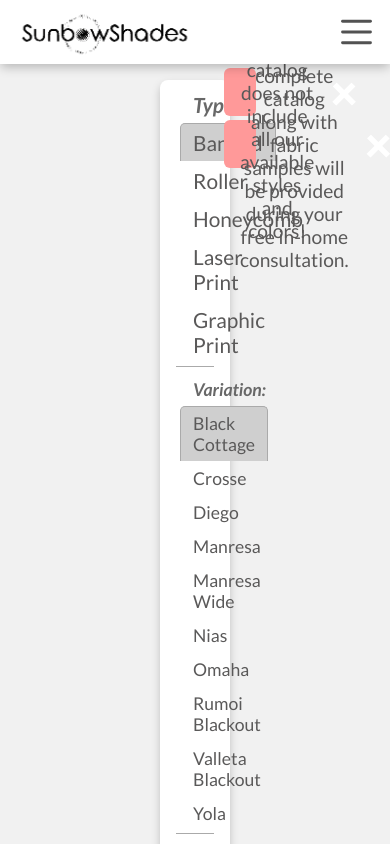
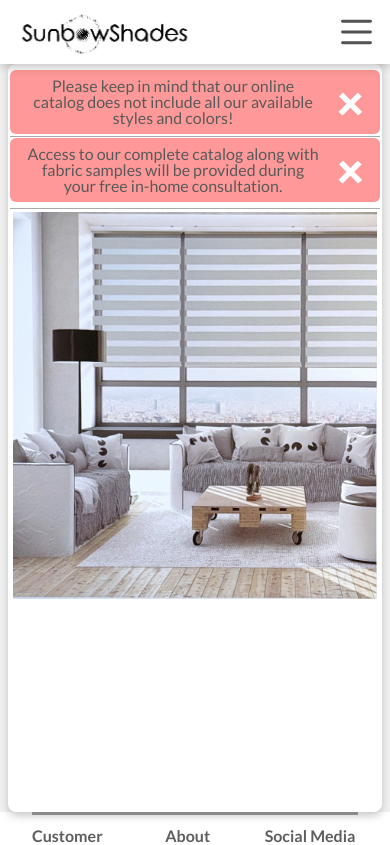
Before and after one commit to stevenchung213/sunbowshades, a React app: page /catalog in a window 390 px wide. Shown: the top 845 px of the page. Built offline with nearby package versions, Linux system fonts and the light colour scheme.

Commit message:
modify responsive styling for various comps

```diff
--- a/src/about/About.jsx
+++ b/src/about/About.jsx
@@ -11,7 +11,7 @@ const About = () => {
         As a new company, we are committed to delivering luxury-quality designs that elevate your spaces while staying budget-friendly.
       </div>
       <div>
-        Our rigorous testing in reputable labs ensures our products meet the highest standards for UV protection, reduced dust particles, and deodorization—making them both safe, clean and stylish.
+        Our rigorous testing in reputable labs ensures our fabrics meet the highest standards for aspects such as dust reduction, deodorizing capabilities and, of course, UV protection—making them both safe and stylish.
       </div>
       <div>
         We pride ourselves on offering sophisticated solutions that blend elegance with affordability, helping you enhance your home without compromising on quality.
--- a/src/catalog/styles.css
+++ b/src/catalog/styles.css
@@ -1,11 +1,12 @@
 #catalog_container {
   display: flex;
   flex-direction: column;
-  padding: 0rem 10rem;
+  height: 100%;
+  padding: 1rem 10rem;
   justify-content: center;
   background-color: rgb(241, 241, 241);
-  padding-top: 1rem;
-  padding-bottom: 1rem;
+  width: 1;
+  min-height: 100%;
 }
 
 .alert_message_container {
@@ -15,7 +16,17 @@
 }
 
 .alert_message {
-  margin-top: 4px;
+  color: rgb(90, 89, 89);
+  font-size: 1.2rem;
+  text-align: center;
+  background-color: rgb(255, 153, 153);
+  height: 3rem;
+  margin: 0 14rem 0.2rem 14rem;
+  display: flex;
+  align-items: center;
+  justify-content: space-between;
+  padding: 1rem;
+  text-align: center;
   border-radius: 6px;
 }
 
@@ -23,7 +34,7 @@
   box-shadow: 0 4px 10px -1px rgba(0, 0, 0, 0.25);
   background-color: white;
   border-radius: 8px;
-  padding: 0 1rem;
+  padding: 1rem 2rem;
 }
 
 .react-tabs {
@@ -122,3 +133,76 @@
   width: 50%;
   padding: 1rem;
 }
+
+@media only screen and (max-width: 768px) {
+  #catalog_container {
+    display: flex;
+    flex-direction: column;
+    height: calc(100dvh - 6rem);
+    padding: 0 0.5rem;
+    justify-content: center;
+    background-color: rgb(241, 241, 241);
+    width: 1;
+    min-height: 100%;
+  }
+
+  .alert_message_container {
+    display: flex;
+    flex-direction: column;
+    z-index: 1;
+    padding-top: 4px;
+  }
+
+  .alert_message {
+    display: flex;
+    justify-content: space-between;
+    width: 95%;
+    margin: 2px auto;
+    border-radius: 6px;
+    line-height: 1rem;
+    padding: 2rem 1rem;
+    vertical-align: middle;
+    font-size: 1rem;
+  }
+
+  .main_tabs_container {
+    box-shadow: 0 4px 10px -1px rgba(0, 0, 0, 0.25);
+    background-color: white;
+    border-radius: 8px;
+    padding: 1rem 0.1rem;
+    min-height: 100%;
+    max-height: 100%;
+  }
+
+  .react-tabs__tab {
+    padding: 2px 6px;
+  }
+
+  .main_tab {
+    font-size: 1rem;
+    font-weight: 500;
+  }
+
+  .sub_tab {
+    font-size: 0.8rem;
+    font-weight: 400;
+  }
+
+  .tab_container {
+    display: flex;
+    flex-direction: column;
+    padding: 0.2rem;
+  }
+
+  .tab_image {
+    width: 100%;
+    min-width: 100%;
+    object-fit: cover;
+  }
+
+  .info_container {
+    width: 100%;
+    min-width: 100%;
+    padding: 1rem;
+  }
+}
--- a/src/contact/Contact.jsx
+++ b/src/contact/Contact.jsx
@@ -19,20 +19,25 @@ const Contact = () => {
   const locationRef = useRef();
   const contactPreferenceRef = useRef();
   const referralCodeRef = useRef();
+  const messageBoxRef = useRef();
   const [value, setValue] = useState('');
   const [loading, setLoading] = useState(false);
 
   const handleSubmit = async (e) => {
     e.preventDefault();
+
+    if (phoneRef.current.value[0] !== '(') return alert('please input a valid phone number');
+
     console.log(nameRef.current.value)
     console.log(emailRef.current.value)
     console.log(locationRef.current.value)
     console.log(phoneRef.current.value)
     console.log(contactPreferenceRef.current.value)
     console.log(referralCodeRef.current.value)
-    if (phoneRef.current.value[0] !== '(') return alert('please input a valid phone number');
+    console.log(messageBoxRef.current.value)
 
     return;
+
     const serviceId = process.env.EMAILJS_SERVICE_ID;
     const templateId = process.env.EMAILJS_TEMPLATE_KEY;
 
@@ -44,7 +49,8 @@ const Contact = () => {
         phone: phoneRef.current.value,
         location: locationRef.current.value,
         contactPreference: contactPreferenceRef.current.value,
-        referralCode: referralCodeRef.current.value
+        referralCode: referralCodeRef.current.value,
+        message: messageBoxRef.current.value,
       });
     } catch (error) {
       console.log(error);
@@ -88,15 +94,19 @@ const Contact = () => {
             />
           </div>
           <div className="form_group">
-            <label className='form_label'>Preferred means of contact:</label>
+            <label className='form_label'>Contact preference:</label>
             <select className='form_select_input' ref={contactPreferenceRef} required >
               <option className='select_option' value="phone">Phone</option>
               <option className='select_option' value="email">Email</option>
             </select>
           </div>
           <div className="form_group">
-            <label className='form_label'>[Optional] Referral #:</label>
-            <input className='form_text_input' ref={referralCodeRef} type="referral_code" placeholder="enter your code" />
+            <label className='form_label'>Referral #:</label>
+            <input className='form_text_input' ref={referralCodeRef} type="referral_code" placeholder="enter code [optional]" />
+          </div>
+          <div className="form_group">
+            <label className='form_label'>Message:</label>
+            <textarea className='form_text_input message_box' ref={messageBoxRef} type="message" placeholder="enter message [optional]" />
           </div>
           <button className="submit_button" disabled={loading}>
             Submit
--- a/src/contact/styles.css
+++ b/src/contact/styles.css
@@ -13,12 +13,14 @@
   background: white;
   padding: 2rem 3rem;
   box-shadow: 0 4px 10px -1px rgba(0, 0, 0, 0.25);
+  border-radius: 8px;
 }
 
 .form {
   display: flex;
   flex-direction: column;
   align-items: center;
+  justify-content: space-evenly;
 }
 
 .form_group {
@@ -37,7 +39,7 @@
 .form_text_input {
   font-size: 1rem;
   border-radius: 4px;
-  line-height: 1.5;
+  line-height: 1.5rem;
   padding: 5px 10px;
   transition: box-shadow 100ms ease-in, border 100ms ease-in, background-color 100ms ease-in;
   border: 2px solid #dee1e2;
@@ -70,10 +72,15 @@
   background-color: rgb(212, 212, 212);
 }
 
+.message_box {
+  height: 5rem;
+  width: 50%;
+}
+
 .submit_button {
   width: 100%;
   height: 2.2rem;
-  margin: 0.8rem;
+  margin-top: 4rem;
   border: none;
   border-radius: 6px;
   background-color: rgb(187, 187, 187);
@@ -82,3 +89,23 @@
 .submit_button:hover {
   background-color: rgb(128, 128, 128);
 }
+
+@media only screen and (max-width: 768px) {
+  #contact_container {
+    height: 100%;
+    padding: 0.5rem 0;
+  }
+
+  .form_container {
+    padding: 1rem 3rem;
+    box-shadow: 0 4px 10px -1px rgba(0, 0, 0, 0.25);
+    border-radius: 8px;
+  }
+
+  .form {
+    display: flex;
+    flex-direction: column;
+    align-items: center;
+    justify-content: space-evenly;
+  }
+}
--- a/src/footer/styles.css
+++ b/src/footer/styles.css
@@ -147,6 +147,7 @@
     grid-column-gap: 3.3rem;
     grid-row-gap: 0.3rem;
     padding: 0.5rem 0;
+    height: 100%;
   }
 
   .footer_section_container h3 {
--- a/src/privacy/styles.css
+++ b/src/privacy/styles.css
@@ -70,16 +70,16 @@
   .document_paragraph {
     font-family: Arial, sans-serif;
     margin: 0 2.5rem;
-    font-size: 1.2rem;
+    font-size: 1rem;
   }
 
   .document_italics {
-    font-size: 1.2rem;
+    font-size: 1rem;
     font-style: italic;
   }
 
   .document_bold {
-    font-size: 1.2rem;
+    font-size: 1rem;
     font-weight: 600;
   }
 }
--- a/src/styles.css
+++ b/src/styles.css
@@ -5,12 +5,13 @@
   font-size: 16px;
   margin: 0;
   box-sizing: border-box;
+  scroll-behavior: smooth;
 }
 
 #app_container {
-  padding-top: 5em;
-  height: 100vh;
-  width: 100vw;
+  padding-top: 5rem;
+  height: 100%;
+  width: 100%;
   display: flex;
   flex-direction: column;
   overflow-x: hidden;
@@ -18,9 +19,9 @@
 
 @media only screen and (max-width: 768px) {
   #app_container {
-    padding-top: 4em;
-    height: 100dvh;
-    width: 100dvw;
+    padding-top: 4rem;
+    height: 100%;
+    width: 100%;
     display: flex;
     flex-direction: column;
     overflow-x: hidden;
--- a/src/terms/styles.css
+++ b/src/terms/styles.css
@@ -70,16 +70,16 @@
   .document_paragraph {
     font-family: Arial, sans-serif;
     margin: 0 2.5rem;
-    font-size: 1.2rem;
+    font-size: 1rem;
   }
 
   .document_italics {
-    font-size: 1.2rem;
+    font-size: 1rem;
     font-style: italic;
   }
 
   .document_bold {
-    font-size: 1.2rem;
+    font-size: 1rem;
     font-weight: 600;
   }
 }
```
